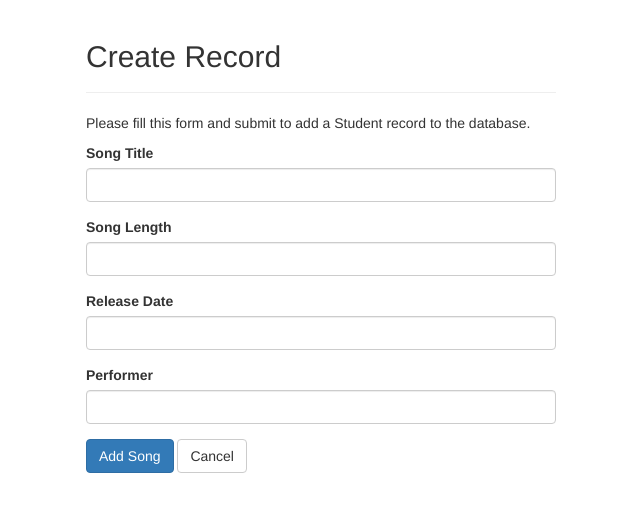
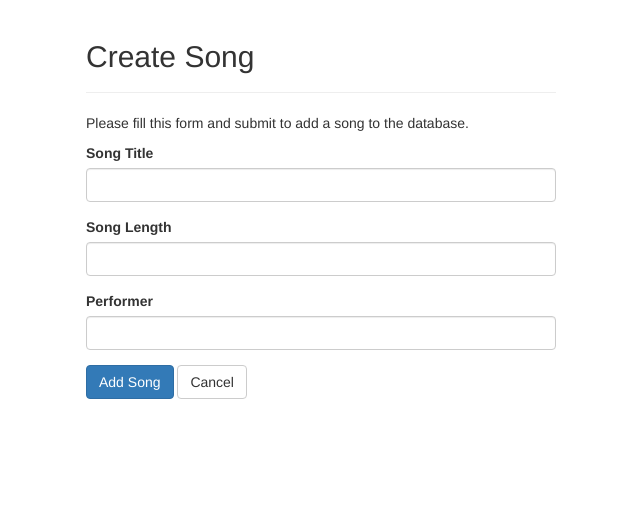
Before and after one commit to scs3402019/Final-Project, a PHP site: page /createSong.php in a window 1280 px wide. Shown: the top 512 px of the page, without its empty margins (319-959 px from the left). Run offline with PHP 8.4, Linux system fonts and the light colour scheme; data that the repository does not hold is empty.

Commit message:
Fixes and updates

```diff
--- a/createSong.php
+++ b/createSong.php
@@ -3,7 +3,7 @@
 require_once "config.php";
 
 // Define variables and initialize with empty values
-$Name = $Length = $Release_date = $Performer = "";
+$Name = $Length = $Performer = "";
 $Title_err = $Length_err = $Release_date_err = $Performer_err= "" ;
 
 
@@ -22,12 +22,6 @@ if($_SERVER["REQUEST_METHOD"] == "POST"){
         $Length_err = "Please enter song length.";
     }
 
-	// Validate Release_Date
-    $Release_date = trim($_POST["Release_date"]);
-    if(empty($Release_date)){
-        $Release_date_err = "Please enter a release date in format MM/DD/YYYY.";
-	}
-
 	// Validate Performer
 	$Performer = trim($_POST["Performer"]);
 	if(empty($Performer)){
@@ -37,11 +31,11 @@ if($_SERVER["REQUEST_METHOD"] == "POST"){
     // Check input errors before inserting in database
     if(empty($Title_err) && empty($Length_err) && empty($Release_Date_err) && empty($Performer_err)){
         // Prepare an insert statement
-        $sql = "INSERT INTO Song (Name, Length, Performer, Release_date) VALUES (?, ?, ?, ?)";
+        $sql = "INSERT INTO Song(Name, Length, Performer, Release_date) VALUES (?,?,?)";
 
         if($stmt = mysqli_prepare($link, $sql)){
             // Bind variables to the prepared statement as parameters
-            mysqli_stmt_bind_param($stmt, "ssss", $param_Name, $param_Length, $param_Performer, $param_Release_Date);
+            mysqli_stmt_bind_param($stmt, "sss", $param_Name, $param_Length, $param_Performer);
 
             // Set parameters
 			$param_Title = $Title;
@@ -87,9 +81,9 @@ if($_SERVER["REQUEST_METHOD"] == "POST"){
             <div class="row">
                 <div class="col-md-12">
                     <div class="page-header">
-                        <h2>Create Record</h2>
+                        <h2>Create Song</h2>
                     </div>
-                    <p>Please fill this form and submit to add a Student record to the database.</p>
+                    <p>Please fill this form and submit to add a song to the database.</p>
                     <form action="<?php echo htmlspecialchars($_SERVER["PHP_SELF"]); ?>" method="post">
 						<div class="form-group <?php echo (!empty($Title_err)) ? 'has-error' : ''; ?>">
                             <label>Song Title</label>
@@ -101,11 +95,7 @@ if($_SERVER["REQUEST_METHOD"] == "POST"){
                             <input type="text" name="Length" class="form-control" value="<?php echo $Length; ?>">
                             <span class="help-block"><?php echo $Length_err;?></span>
                         </div>
-                        <div class="form-group <?php echo (!empty($Release_Date_err)) ? 'has-error' : ''; ?>">
-                            <label>Release Date</label>
-                            <input type="text" name="Release_Date" class="form-control" value="<?php echo $Release_Date; ?>">
-                            <span class="help-block"><?php echo $Release_Date_err;?></span>
-                        </div>
+
                         <div class="form-group <?php echo (!empty($Performer_err)) ? 'has-error' : ''; ?>">
                             <label>Performer</label>
                             <input type="text" name="Performer" class="form-control" value="<?php echo $Performer; ?>">
--- a/index.php
+++ b/index.php
@@ -54,9 +54,8 @@
                                     echo "<tr>";
                                         echo "<th>Title</th>";
                                         echo "<th>Length</th>";
-                                        echo "<th>Release Date</th>";
                                         echo "<th>Artist</th>";
-										echo "<th>Add to Playlist</th>";
+					echo "<th>Add to Playlist</th>";
                                     echo "</tr>";
                                 echo "</thead>";
                                 echo "<tbody>";
@@ -64,10 +63,9 @@
                                     echo "<tr>";
                                         echo "<td>" . $row['Name'] . "</td>";
                                         echo "<td>" . $row['Length'] . "</td>";
-                                        echo "<td>" . $row['Release_date'] . "</td>";
                                         echo "<td>" . $row['Performer'] . "</td>";
 										echo "<td>";
-											echo "<a href='Playlists.php". $row['Name'] ."' title='Add to Playlist' data-toggle='tooltip'><span class='glyphicon glyphicon-plus-sign'></span></a>";
+											echo "<a href='Playlists.php?Name=". $row['Name'] ."' title='Add to Playlist' data-toggle='tooltip'><span class='glyphicon glyphicon-plus-sign'></span></a>";
 										echo "</td>";
                                     echo "</tr>";
                                 }
```
Also changed, not shown: Playlists.php (+28 -8 lines).
